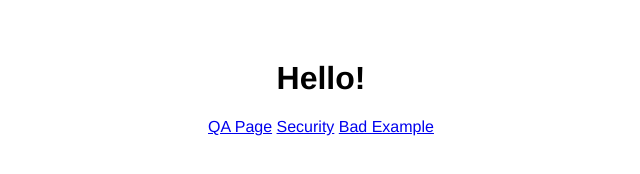
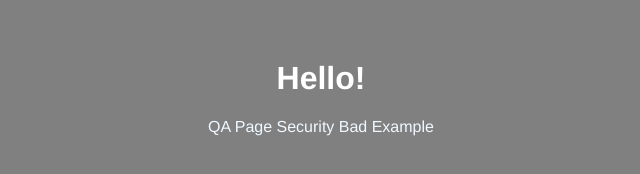
Before and after one commit to jstnthny/HTTP5201_Assignment4, a website built with Vite: page index.html in a window 1280 px wide. Shown: the whole page, without its empty margins (319-959 px from the left). Built offline with nearby package versions, Linux system fonts and the light colour scheme.

Commit message:
added styling

```diff
--- a/style.scss
+++ b/style.scss
@@ -1,8 +1,25 @@
+$background-color: grey;
+
 #app {
   font-family: Avenir, Helvetica, Arial, sans-serif;
   -webkit-font-smoothing: antialiased;
   -moz-osx-font-smoothing: grayscale;
   text-align: center;
-  color: #000;
+  color: white;
   margin-top: 60px;
+
 }
+
+#app a{
+  color: aliceblue;
+  text-decoration: none;
+}
+
+#app a:hover{
+  color: aquamarine;
+}
+
+
+body{
+  background-color: $background-color;
+}
```
